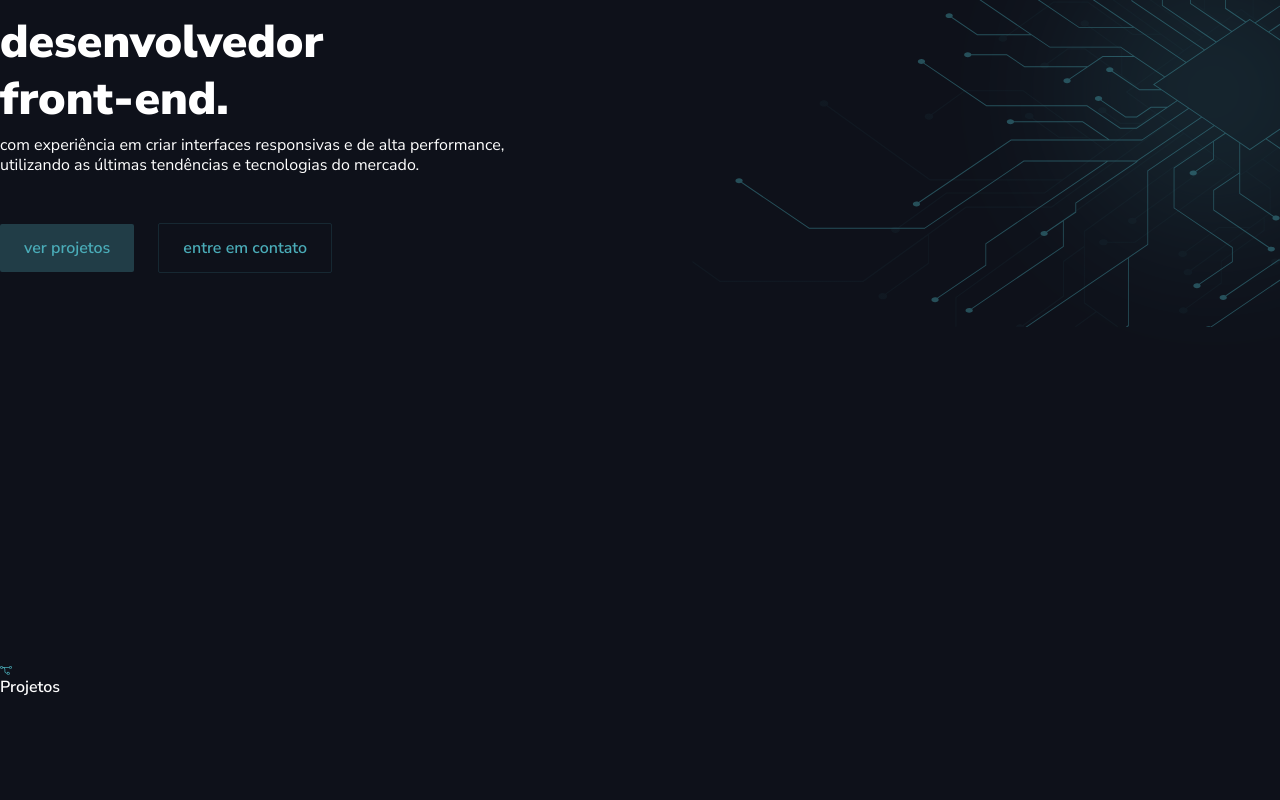
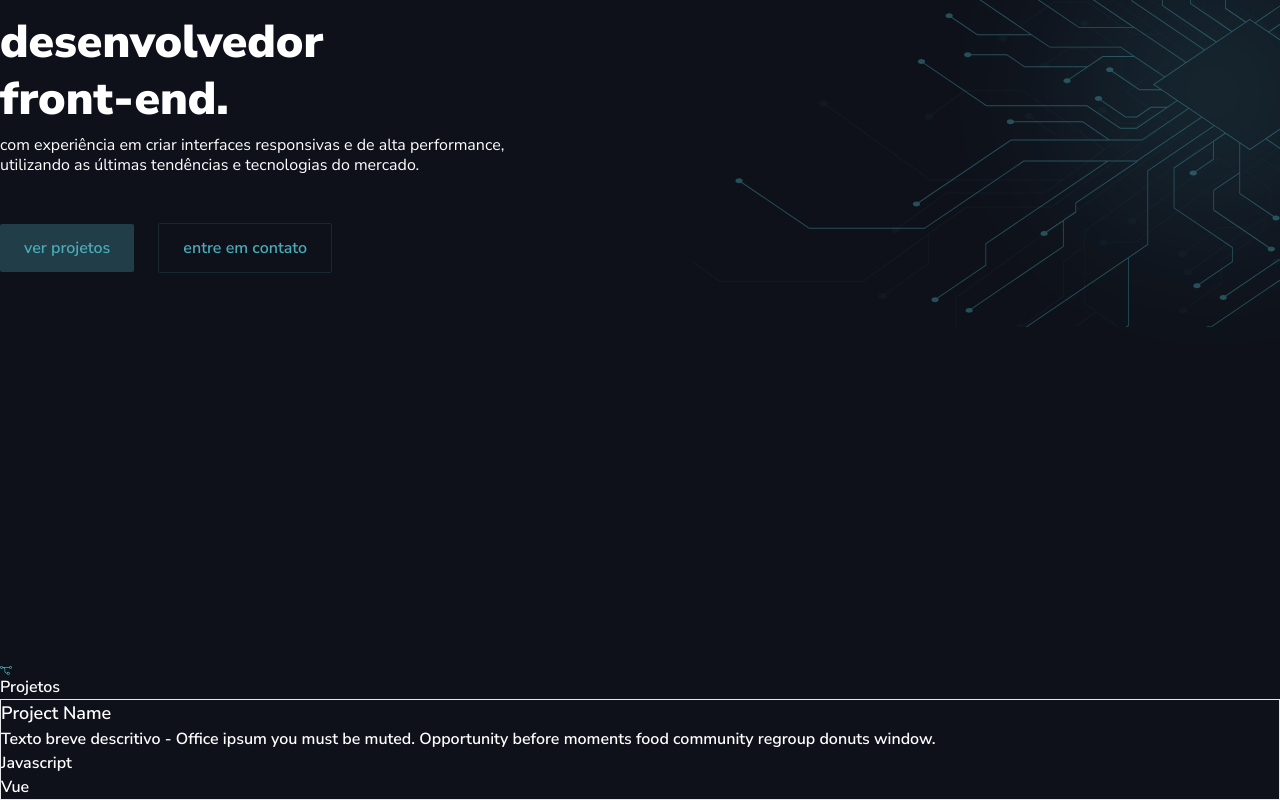
Before and after one commit to Marcos-Domingues/personal, a Vue app: page / in a window 1280 px wide. Shown: the part 306-1106 px from the top of the page. Before the commit the page ends 1005 px from the top, so only its background shows below. Built offline with nearby package versions, Linux system fonts and the light colour scheme.

Commit message:
feat: scroll to section and create `ProjectCard.vue`

```diff
--- a/src/App.vue
+++ b/src/App.vue
@@ -1,30 +1,33 @@
 <template>
 <section>
  <main-header @redirectToSection="redirectByRef" />
+ <section ref="homeSection">
   <home-page />
-  <projects-page ref="projectsSection"/>
+ </section>
+ <section ref="projectsSection">
+  <projects-page />
+ </section>
 </section>
 </template>
 
 <script>
 import MainHeader from "./components/MainHeader.vue";
-import HomePage from './views/HomePage.vue';
-import ProjectsPage from './views/ProjectsPage.vue';
-
+import HomePage from "./views/HomePage.vue";
+import ProjectsPage from "./views/ProjectsPage.vue";
 
 export default {
   name: "App",
   components: {
     MainHeader,
     HomePage,
-    ProjectsPage
+    ProjectsPage,
   },
 
   methods: {
     redirectByRef(ref) {
-      const htmlElement = this.$refs[ref]
-      htmlElement.scrollIntoView({ behavior: 'smooth'});
-    }
-  }
+      const htmlElement = this.$refs[ref];
+      htmlElement.scrollIntoView({ behavior: "smooth" });
+    },
+  },
 };
 </script>
--- a/src/components/MainHeader.vue
+++ b/src/components/MainHeader.vue
@@ -7,10 +7,8 @@
             início
         </p>
       </span>
-      <p class="item">
-        <router-link to="/projects">
+      <p class="item" @click="RedirectTo('projectsSection')">
           projetos
-        </router-link>
       </p>
       <p class="item">
           sobre
@@ -35,9 +33,9 @@ export default {
 
   methods: {
     RedirectTo(ref) {
-      this.$emit('redirectToSection', ref)
-    }
-  }
+      this.$emit("redirectToSection", ref);
+    },
+  },
 };
 </script>
 <style scoped postcss>
--- /dev/null
+++ b/src/components/ProjectCard.vue
@@ -0,0 +1,41 @@
+<template>
+  <div class="card">
+  <img v-if="wideCard" src="" alt="">
+  <span class="title">Project Name</span>
+  <p class="subtitle">
+    Texto breve descritivo - Office ipsum you must be muted. Opportunity before moments food community regroup donuts window.
+  </p>
+  <div class="buttons">
+    <div class="abilities">
+      <div class="qualification">
+        Javascript
+      </div>
+      <div class="qualification">
+        Vue
+      </div>
+    </div>
+    <a href="projectlink.">
+
+    </a>
+  </div>
+  </div>
+</template>
+<script>
+export default {
+  name: "project-card",
+  props: {
+    wideCard: {
+      default: false,
+      type: Boolean,
+    },
+  },
+};
+</script>
+<style lang="postcss" scoped>
+.card {
+  @apply container border-[4AACB8] border;
+}
+.title {
+  @apply text-[18px];
+}
+</style>
--- a/src/views/ProjectsPage.vue
+++ b/src/views/ProjectsPage.vue
@@ -2,14 +2,18 @@
   <div class="container">
     <branch-icon />
     Projetos
+
+    <project-card />
   </div>
 </template>
 <script>
 import BranchIcon from "@/icons/BranchIcon.vue";
+import ProjectCard from "@/components/ProjectCard.vue";
 
 export default {
   components: {
     BranchIcon,
+    ProjectCard,
   },
 };
 </script>
```
